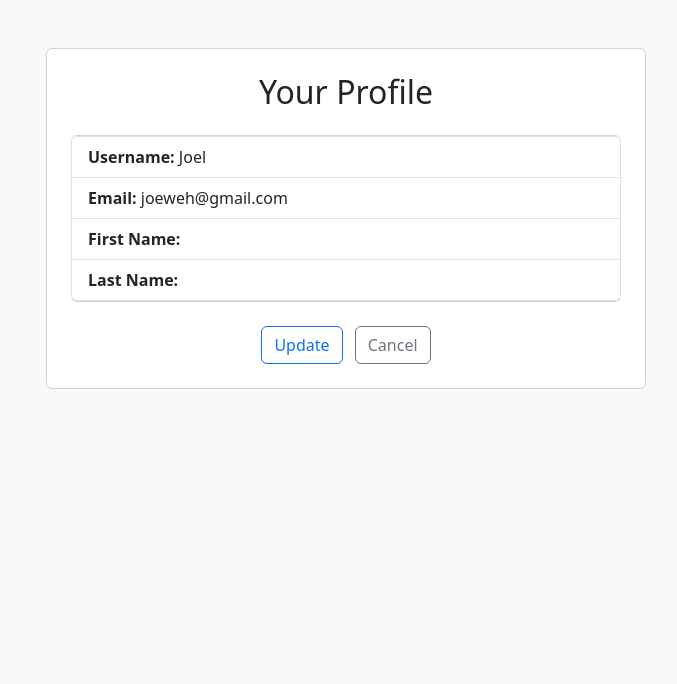
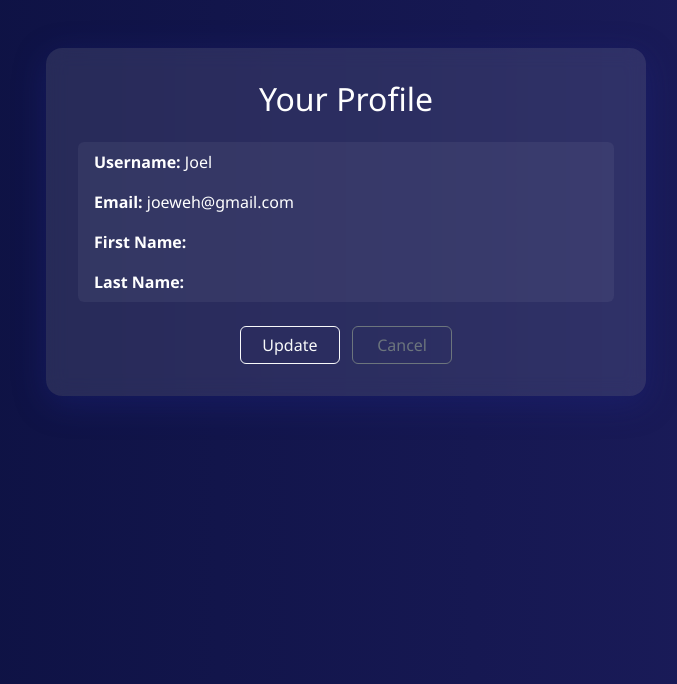
Before and after one commit to joeech-dev/user_registration, a Django app: page /profile/ in a window 1280 px wide. Shown: the top 684 px of the page, without its empty margins (294-971 px from the left). Run offline with Django 5.2, Linux system fonts and the light colour scheme; a user stored in the database is signed in.

Commit message:
Your message here, e.g. 'Updated styling for profile and dashboard'

```diff
--- a/accounts/templates/accounts/profile.html
+++ b/accounts/templates/accounts/profile.html
@@ -4,10 +4,51 @@
 <head>
   <title>Your Profile</title>
   <link href="https://cdn.jsdelivr.net/npm/bootstrap@5.3.3/dist/css/bootstrap.min.css" rel="stylesheet">
+  <link rel="stylesheet" href="{% static 'css/style.css' %}">
+  <style>
+    body {
+      background: linear-gradient(to right, #0a0f3d, #1e1e60);
+      color: #fff;
+      font-family: 'Segoe UI', sans-serif;
+    }
+
+    .glass-card {
+      background: rgba(255, 255, 255, 0.1);
+      border-radius: 16px;
+      padding: 2rem;
+      backdrop-filter: blur(10px);
+      -webkit-backdrop-filter: blur(10px);
+      box-shadow: 0 8px 32px rgba(31, 38, 135, 0.37);
+      color: #fff;
+      max-width: 600px;
+      margin: auto;
+    }
+
+    .form-control {
+      background-color: rgba(255, 255, 255, 0.05);
+      border: 1px solid rgba(255, 255, 255, 0.2);
+      color: #fff;
+    }
+
+    .form-control:focus {
+      background-color: rgba(255, 255, 255, 0.1);
+      color: #fff;
+    }
+
+    .list-group-item {
+      background-color: rgba(255, 255, 255, 0.05);
+      border: none;
+      color: #fff;
+    }
+
+    .btn {
+      min-width: 100px;
+    }
+  </style>
 </head>
-<body class="bg-light">
-  <div class="container py-5">
-    <div class="card p-4 mx-auto" style="max-width: 600px;">
+<body class="py-5">
+
+  <div class="glass-card">
     <h2 class="mb-4 text-center">
       {% if request.GET.edit == 'true' %}
         Edit Your Profile
@@ -20,24 +61,24 @@
       <form method="POST">
         {% csrf_token %}
         {{ form.as_p }}
-          <div class="text-center mt-3">
+        <div class="text-center mt-4">
           <button type="submit" class="btn btn-primary">Update</button>
           <a href="{% url 'profile' %}" class="btn btn-secondary ms-2">Cancel</a>
         </div>
       </form>
     {% else %}
-        <ul class="list-group">
+      <ul class="list-group mb-4">
         <li class="list-group-item"><strong>Username:</strong> {{ user.username }}</li>
         <li class="list-group-item"><strong>Email:</strong> {{ user.email }}</li>
         <li class="list-group-item"><strong>First Name:</strong> {{ user.first_name }}</li>
         <li class="list-group-item"><strong>Last Name:</strong> {{ user.last_name }}</li>
       </ul>
-        <div class="text-center mt-4">
-          <a href="{% url 'profile' %}?edit=true" class="btn btn-outline-primary">Update</a>
+      <div class="text-center">
+        <a href="{% url 'profile' %}?edit=true" class="btn btn-outline-light">Update</a>
         <a href="{% url 'dashboard' %}" class="btn btn-outline-secondary ms-2">Cancel</a>
       </div>
     {% endif %}
   </div>
-  </div>
+
 </body>
 </html>
```
Also changed, not shown: accounts/static/css/styles.css (+38 -6 lines), accounts/templates/accounts/base.html (added, +15 -0 lines), accounts/templates/accounts/dashboard.html (+28 -13 lines), accounts/templates/accounts/register.html (+48 -17 lines). Lines whose indentation alone changed are shown as unchanged.
